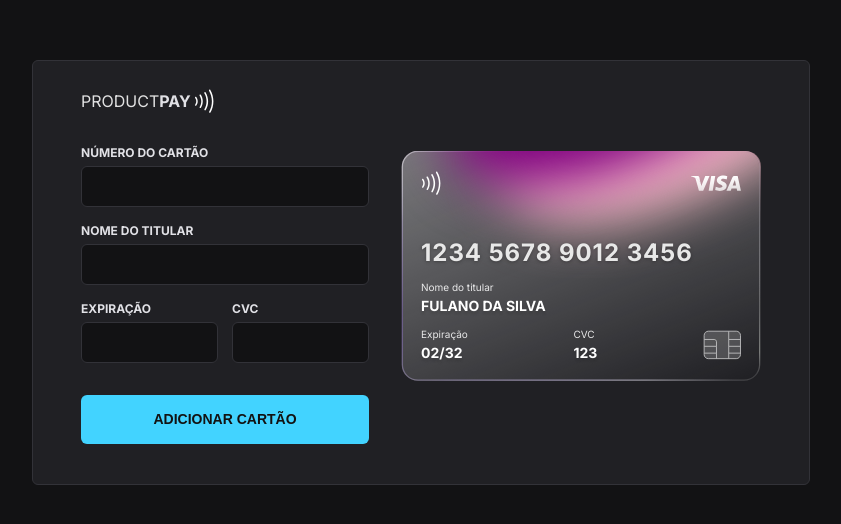
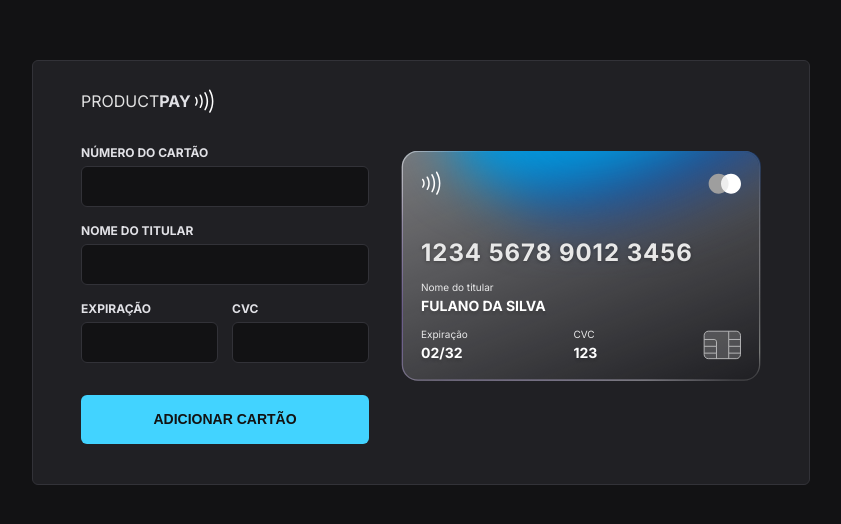
Before and after one commit to beasou/productPay, a website built with Vite: page index.html in a window 1280 px wide. Shown: the part 128-652 px from the top of the page, without its empty margins (219-1060 px from the left). Built offline with nearby package versions, Linux system fonts and the light colour scheme.

Commit message:
função troca de bandeira do cartão

```diff
--- a/index.html
+++ b/index.html
@@ -106,7 +106,7 @@
           <span><img src="/cc-icon.svg" alt="ícone padrão de cartão" /></span>
           <span
             ><img
-              src="/cc-visa.svg"
+              src="/cc-default.svg"
               alt="ícone do cartão de crédito selecionado"
           /></span>
         </div>
--- a/src/main.js
+++ b/src/main.js
@@ -2,6 +2,19 @@ import "./css/index.css"
 
 const ccBgColor01 = document.querySelector(".cc-bg svg > g g:nth-child(1) path")
 const ccBgColor02 = document.querySelector(".cc-bg svg > g g:nth-child(2) path")
+const ccLogo = document.querySelector(".cc-logo span:nth-child(2) img")
 
-ccBgColor01.setAttribute("fill", "pink")
-ccBgColor02.setAttribute("fill", "purple")
+function setCardType(type){
+    const colors = {
+        "visa": ["#436D99","#2D57F2"],
+        "mastercard": ["#C69347", "#EB5757"],
+        "dinersclubinternational": ["#234B8D", "#BDBDBD"],
+        "mastercardcircus": ["#234B8D","#0099DF"],
+        "default":["black", "gray"]
+    }
+    ccBgColor01.setAttribute("fill", colors[type][0])
+    ccBgColor02.setAttribute("fill", colors[type][1])
+    ccLogo.setAttribute("src", `cc-${type}.svg`)
+}
+
+setCardType("mastercardcircus")
```
Also changed, not shown: public/cc-dinersclubinternational.svg (added), public/cc-mastercardcircus.svg (added).
